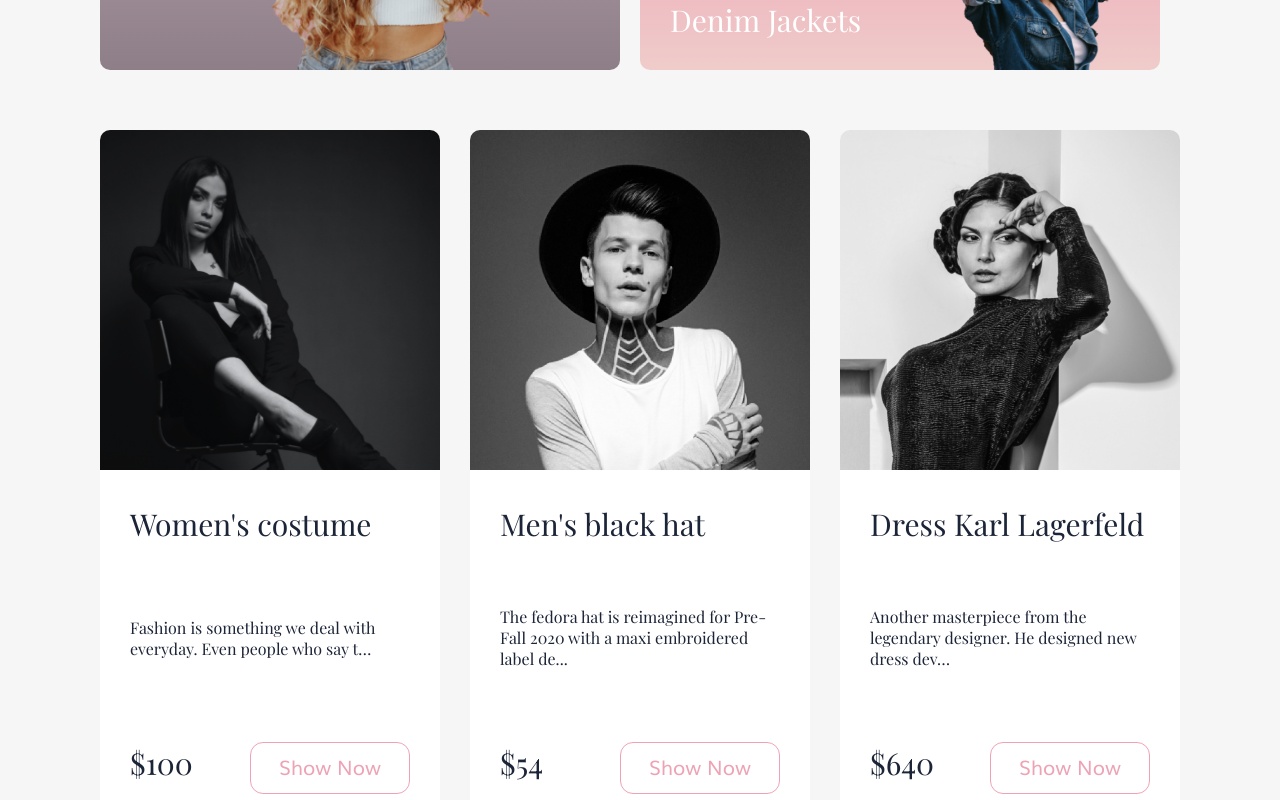
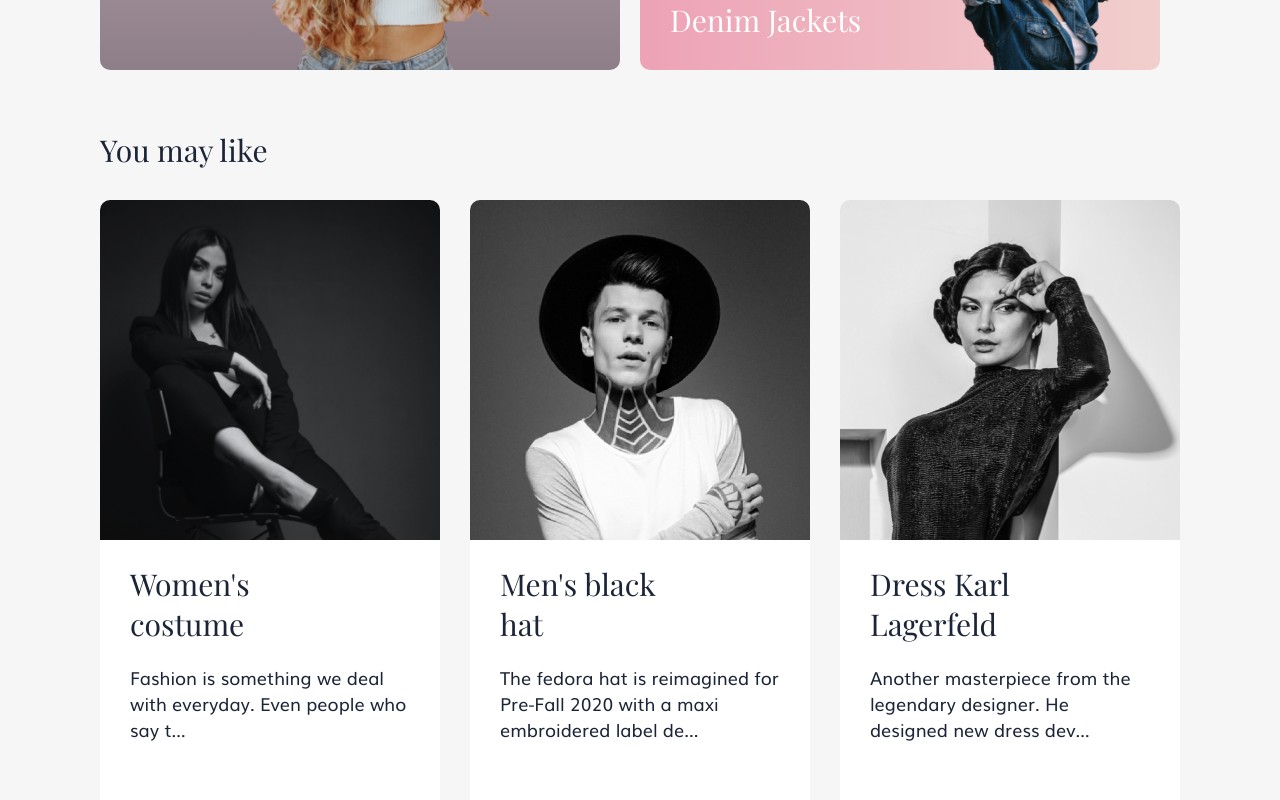
Before and after one commit to OrekuD/react-clay-shop, a React (Create React App) app: page / in a window 1280 px wide. Shown: the part 1060-1860 px from the top of the page. Built offline with nearby package versions, Linux system fonts and the light colour scheme.

Commit message:
:wrench:

```diff
--- a/src/components/Collections/Cards/cards.scss
+++ b/src/components/Collections/Cards/cards.scss
@@ -88,7 +88,7 @@ $smallCardHeight: calc((((((100vw - 200px) / 2) - 20px) * 0.788) / 2) - 10px);
   width: $largeCardWidth;
   height: $smallCardHeight;
   border-radius: 10px;
-  background-image: linear-gradient(#eda2b6, #efccca);
+  background-image: linear-gradient(to right, #eda2b6, #f1cfcd);
   position: relative;
   overflow: hidden;
 
--- a/src/components/Products/Products.scss
+++ b/src/components/Products/Products.scss
@@ -1,8 +1,18 @@
+@import "../../constants/variables.scss";
+
 $width: calc(((100vw - 200px) / 3) - 20px);
 $height: calc((((100vw - 200px) / 3) - 20px) * 2);
 
 .products {
-  padding: 30px 100px;
+  padding: 0px 100px;
+
+  .card-title {
+    color: $purple;
+    margin: 30px 0;
+    font-size: 30px;
+  }
+
+  .items {
     display: flex;
     justify-content: space-between;
     flex-wrap: wrap;
@@ -24,11 +34,24 @@ $height: calc((((100vw - 200px) / 3) - 20px) * 2);
       .content {
         width: 100%;
         height: 50%;
-      padding: 30px;
-      padding-bottom: 20px;
+        padding: 20px 30px;
         display: flex;
         flex-direction: column;
         justify-content: space-between;
+
+        .card-title {
+          color: $purple;
+          font-size: 30px;
+          width: 60%;
+          margin: 0;
+        }
+
+        .description {
+          font-family: "MuliRegular";
+          font-size: 18px;
+          color: $purple;
+          margin-top: 20px;
+        }
 
         .bottom-section {
           display: flex;
@@ -58,3 +81,4 @@ $height: calc((((100vw - 200px) / 3) - 20px) * 2);
       }
     }
   }
+}
--- a/src/components/Products/Products.tsx
+++ b/src/components/Products/Products.tsx
@@ -1,30 +1,28 @@
 import React from "react";
 import "./Products.scss";
 import { products } from "../../data/products";
-import { purple, pink } from "../../constants/Colors";
 
 const Products = () => (
   <div className="products">
+    <p className="card-title">You may like</p>
+    <div className="items">
       {products.map(({ image, name, price, description }, index) => (
         <div className="product" key={index}>
           <img src={image} alt={name} />
           <div className="content">
-          <p className="card-title" style={{ color: purple }}>
-            {name}
-          </p>
-          <p className="" style={{ color: purple }}>
-            {description}
-          </p>
+            <div>
+              <p className="card-title">{name}</p>
+              <p className="description">{description}</p>
+            </div>
             <div className="bottom-section">
-            <p className="card-title" style={{ color: purple }}>
-              ${price}
-            </p>
+              <p className="card-title">${price}</p>
               <button>Show Now</button>
             </div>
           </div>
         </div>
       ))}
     </div>
+  </div>
 );
 
 export default Products;
```
Lines whose indentation alone changed are shown as unchanged.
